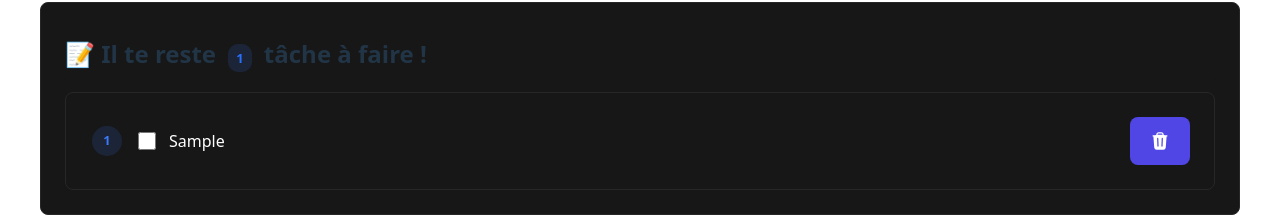
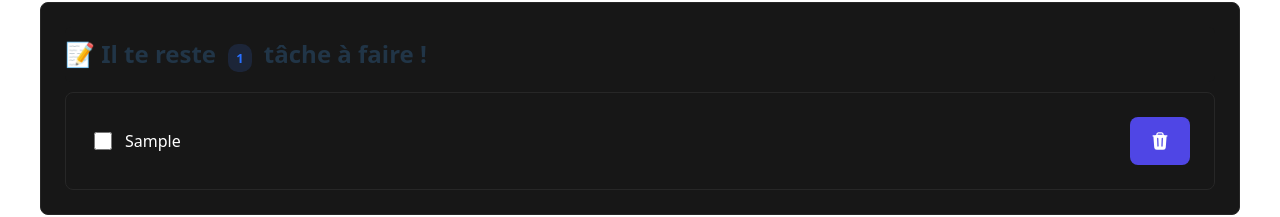
Before and after one commit to possi21-franc/task_flow, a React (Vite) app: page / in a window 1280 px wide. Both pictures are taken after typing "Sample" into the empty fields and a click on the button "Ajouter". Shown: the part 270-487 px from the top of the page. Built offline with nearby package versions, Linux system fonts and the light colour scheme.

Commit message:
retirer l'affichage du id

```diff
--- a/src/components/taskItem/TaskItem.jsx
+++ b/src/components/taskItem/TaskItem.jsx
@@ -1,6 +1,11 @@
 import styles from "./TaskItem.module.css";
 
-export default function TaskItem({ task, editTask, deleteTask, recentlyAddedId }) {
+export default function TaskItem({
+  task,
+  editTask,
+  deleteTask,
+  recentlyAddedId,
+}) {
   const isNew = recentlyAddedId === task.id;
   return (
     <li
@@ -9,13 +14,13 @@ export default function TaskItem({ task, editTask, deleteTask, recentlyAddedId }
       } ${isNew ? styles.enter : ""}`}
     >
       <div className={styles.item}>
-        <div
+        {/* <div
           className={`${styles.id} ${
             task?.completed ? styles.idSuccess : styles.idDefault
           }`}
         >
           {task.id}
-        </div>
+        </div> */}
         <input
           type="checkbox"
           className={styles.checkbox}
```
